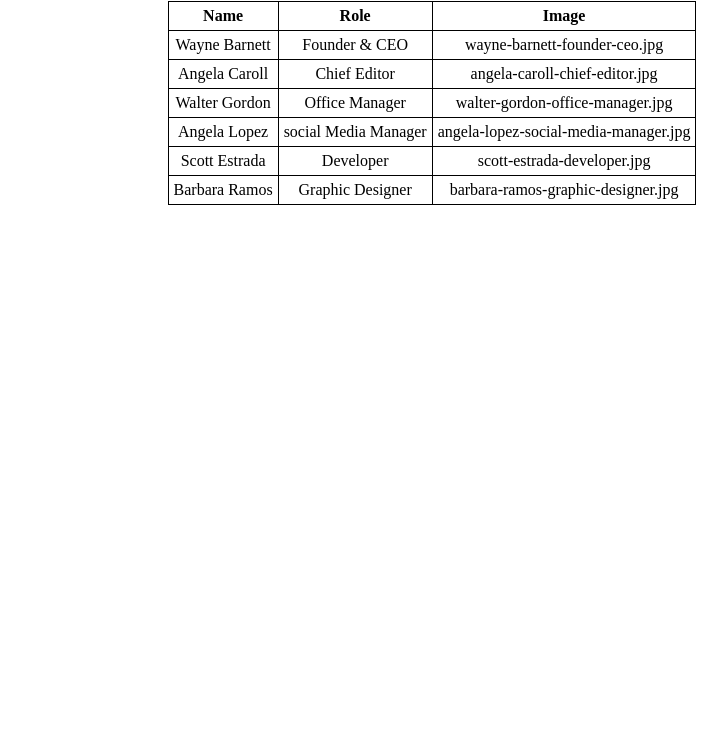
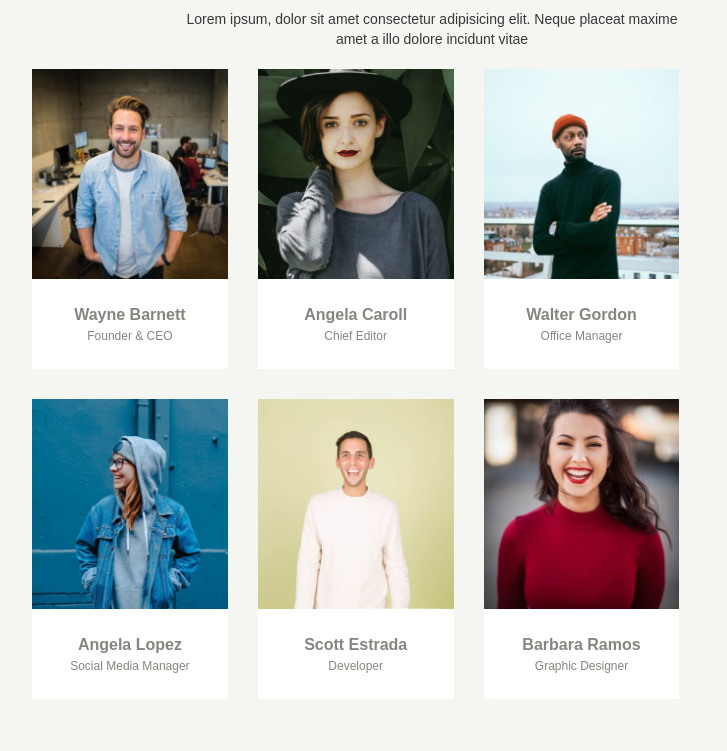
Before and after one commit to DomenicoLucarelli/js-our-team, a plain HTML site: page index.html in a window 1280 px wide. Shown: the part 49-800 px from the top of the page, without its empty margins (208-935 px from the left). Drawn offline with Linux system fonts and the light colour scheme.

Commit message:
feat: bonus esercizio terminato

```diff
--- a/index.html
+++ b/index.html
@@ -10,8 +10,9 @@
 </head>
 <body>
 
+    <!-- -------------------------MILESTONE-------------------------- -->
 
-    <div class="container">
+    <!-- <div class="container">
         <table>
             <tr>
                 <th>Name</th>
@@ -69,12 +70,73 @@
             </tr>
 
         </table>
-    </div>
+    </div> -->
+
+<!-- -------------------------------BONUS-------------------------------------- -->
 
 
+    <div class="ext-container">
 
+        <div class="title">
+            <h2>OUR TEAM</h2>
 
+            <span>Lorem ipsum, dolor sit amet consectetur adipisicing elit. Neque placeat maxime amet a illo dolore incidunt vitae </span>
 
+        </div>
+
+        <div class="card-container">
+
+            <div class="card">
+                <div class="card-image"></div>
+                <div class="info">
+                    <div class="name"></div>
+                    <div class="role"></div>
+                </div>
+            </div>
+
+            <div class="card">
+                <div class="card-image"></div>
+                <div class="info">
+                    <div class="name"></div>
+                    <div class="role"></div>
+                </div>
+            </div>
+
+            <div class="card">
+                <div class="card-image"></div>
+                <div class="info">
+                    <div class="name"></div>
+                    <div class="role"></div>
+                </div>
+
+            </div>
+
+            <div class="card">
+                <div class="card-image"></div>
+                <div class="info">
+                    <div class="name"></div>
+                    <div class="role"></div>
+                </div>
+            </div>
+
+            <div class="card">
+                <div class="card-image"></div>
+                <div class="info">
+                    <div class="name"></div>
+                    <div class="role"></div>
+                </div>
+            </div>
+
+            <div class="card">
+                <div class="card-image"></div>
+                <div class="info">
+                    <div class="name"></div>
+                    <div class="role"></div>
+                </div>
+            </div>
+
+        </div>
+    </div>
 
 
 
--- a/script.js
+++ b/script.js
@@ -19,7 +19,7 @@ let team = [
 
     {
         name: 'Angela Lopez',
-        title: 'social Media Manager',
+        title: 'Social Media Manager',
         profile: 'angela-lopez-social-media-manager.jpg',
     },
 
@@ -36,26 +36,49 @@ let team = [
     }
 ]
 
-for(let stamp in team){
-    console.log(team[stamp]['name'])
-    console.log(team[stamp]['title'])
-    console.log(team[stamp]['profile'])
+// --------------------------MILESTONE----------------------------
+
+// for(let stamp in team){
+//     console.log(team[stamp]['name'])
+//     console.log(team[stamp]['title'])
+//     console.log(team[stamp]['profile'])
 
 
 
-}
+// }
 
-let nomeEl = document.querySelectorAll('.nome');
-let roleEl = document.querySelectorAll('.role')
-let imageEl = document.querySelectorAll('.image')
+// let nomeEl = document.querySelectorAll('.nome');
+// let roleEl = document.querySelectorAll('.role')
+// let imageEl = document.querySelectorAll('.image')
 
 
 
-    for(i = 0; i < 6; i++){
+//     for(i = 0; i < 6; i++){
 
-        nomeEl[i].innerHTML = team[i].name;
-        roleEl[i].innerHTML = team[i].title;
-        imageEl[i].innerHTML = team[i].profile;
+//         nomeEl[i].innerHTML = team[i].name;
+//         roleEl[i].innerHTML = team[i].title;
+//         imageEl[i].innerHTML = team[i].profile;
 
 
-    }
+//     }
+
+
+// -------------------------------BONUS--------------------------------------
+
+let cardImageEl = document.querySelectorAll('.card-image');
+let nameEl = document.querySelectorAll('.name');
+let roleEl = document.querySelectorAll('.role');
+
+
+
+for( i = 0; i < 6; i++){
+    let newImage = document.createElement('img');
+
+    cardImageEl[i].append(newImage);
+
+    newImage.src = `img/${team[i].profile}`;
+
+    nameEl[i].innerHTML = team[i].name
+    roleEl[i].innerHTML = team[i].title
+
+}
--- a/style.css
+++ b/style.css
@@ -2,9 +2,11 @@
     margin: 0;
     padding: 0;
     box-sizing: border-box;
+    font-family: sans-serif;
 }
+/* ---------------------------MILESTONE----------------------- */
 
-.container{
+/* .container{
     margin-top: 50px;
     display: flex;
     justify-content: center;
@@ -20,4 +22,82 @@ table, th, tr , td{
 
 table{
     border: none none 1px none;
+} */
+
+/* ------------------------------BONUS-------------------------------- */
+body{
+    background-color: #f5f5f1;
 }
+.ext-container{
+
+    max-width: 800px;
+    margin: 10px auto;
+
+
+}
+
+.title{
+    max-width: 500px;
+    margin: auto;
+
+    display: flex;
+    flex-direction: column;
+    align-items: center;
+    gap: 20px;
+
+    text-align: center;
+
+    color: #383837;
+}
+
+.title span{
+    line-height: 20px;
+    font-size: 14px;
+    margin-bottom: 20px;
+}
+
+.card-container{
+    display: flex;
+    flex-wrap: wrap;
+    gap: 30px;
+
+}
+
+.card{
+    width: calc(100% / 3 -( 30px / 3) * 2);
+    height: 300px;
+
+
+}
+
+.card .card-image{
+    height: 70%;
+
+}
+
+img{
+    height: 100%;
+    object-fit: cover;
+    width: 100%;
+}
+
+.card .info{
+
+    height: 30%;
+    display: flex;
+    flex-direction: column;
+    align-items: center;
+    justify-content: center;
+    gap: 5px;
+    background-color: #ffffff;
+}
+
+.card .info .name{
+    color: #88847f;
+    font-weight: bold;
+}
+
+.card .info .role{
+    color: #88847f;
+    font-size: 12px;
+}
```
Also changed, not shown: img/angela-caroll-chief-editor.jpg (added), img/angela-lopez-social-media-manager.jpg (added), img/barbara-ramos-graphic-designer.jpg (added), img/scott-estrada-developer.jpg (added), img/walter-gordon-office-manager.jpg (added), img/wayne-barnett-founder-ceo.jpg (added).
